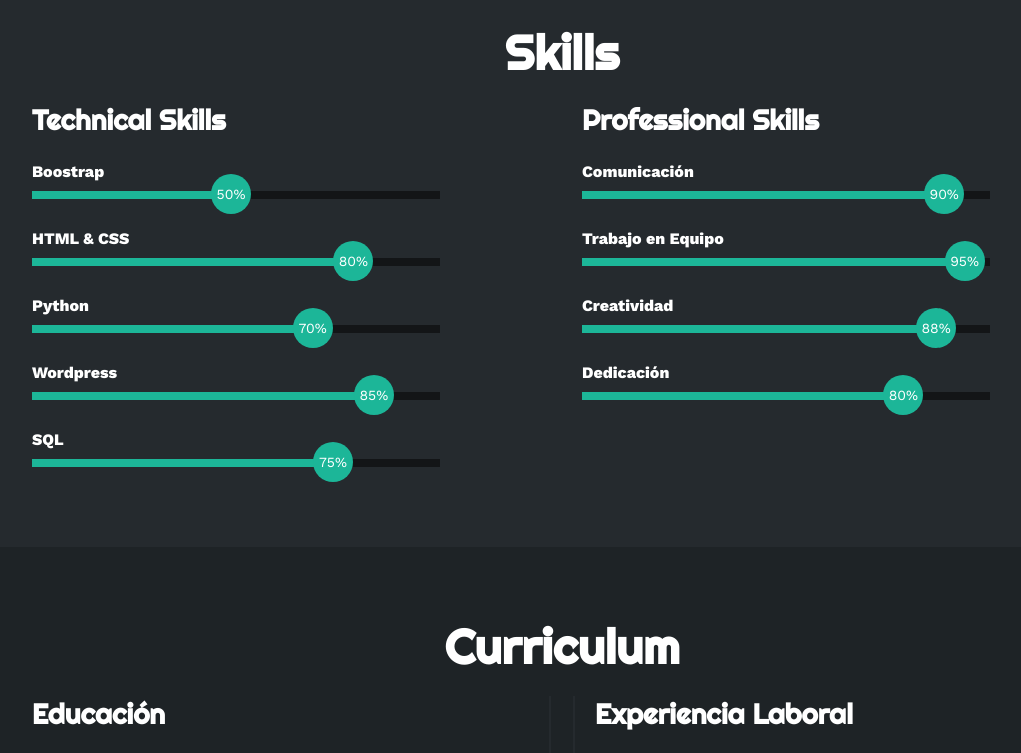
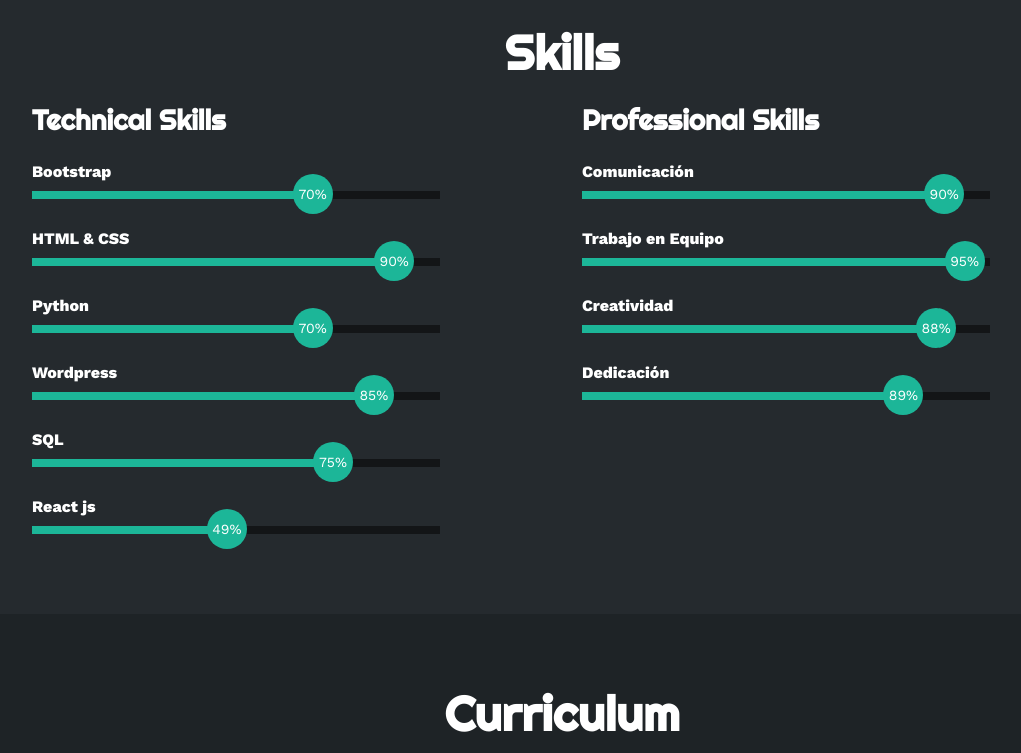
Before and after one commit to AndreaC05/portafolio.github.io, a plain HTML site: page index.html in a window 1280 px wide. Shown: the part 1487-2240 px from the top of the page, without its empty margins (78-1099 px from the left). Drawn offline with nearby package versions, Linux system fonts and the light colour scheme.

Commit message:
Add files via upload

```diff
--- a/estilo.css
+++ b/estilo.css
@@ -58,8 +58,8 @@ html{
 }
 /* SECCION I N I C I O */
 .inicio{
-	background: linear-gradient(to top, rgba(30,35,38,.8), rgba(30,35,38,1)),
-	url(img/fondo.jpg);
+	background: linear-gradient(to top, rgba(30,35,38,.4), rgba(30,35,38,1)),
+	url(img/fondo.png);
 	background-size: cover;
 	height: 100vh;
 	color: #fff;
@@ -274,7 +274,7 @@ html{
 }
 @keyframes boostrap{
 	0%{width: 0%;}
-	100%{width: 50%;}
+	100%{width: 70%;}
 }
 .skills .skill .htmlcss{
 	width: 0%;
@@ -282,7 +282,7 @@ html{
 }
 @keyframes htmlcss{
 	0%{width: 0%;}
-	100%{width: 80%;}
+	100%{width: 90%;}
 }
 .skills .skill .python{
 	width: 0%;
@@ -307,6 +307,14 @@ html{
 @keyframes sql{
 	0%{width: 0%;}
 	100%{width: 75%;}
+}
+.skills .skill .reactjs{
+	width: 0%;
+	animation: 2s reactjs forwards;
+}
+@keyframes reactjs{
+	0%{width: 0%;}
+	100%{width: 49%;}
 }
 .skills .skill .comunicacion{
 	width: 0%;
--- a/index.html
+++ b/index.html
@@ -51,7 +51,7 @@
 	<section id="sobremi" class="sobremi">
 		<div class="contenido-seccion">
 			<h2>Sobre Mí</h2>
-			<p><span>Hola, soy Andrea Aguirre.</span> Como estudiante de Ingeniería de software, estoy comprometida con el desarrollo de soluciones tecnológicas innovadoras y eficientes. Mi pasión por la tecnología y la programación me ha llevado a buscar oportunidades para aprender y mejorar mis habilidades constantemente. Me considero una persona proactiva y con capacidad para trabajar en equipo, por lo que me permite colaborar con otros profesionales para alcanzar objetivos comunes. Mi objetivo a largo plazo es convertirme en un desarrollador de software de alto nivel, capaz de abordar los desafíos tecnológicos más complejos y ofrecer soluciones innovadoras y efectivas para mejorar la calidad de vida de las personas.</p>
+			<p><span>Hola, soy Andrea Aguirre.</span> Como desarrolladora de software y con estudios de Ingeniería de software con Inteligencia Artificial, estoy comprometida con el desarrollo de soluciones tecnológicas innovadoras y eficientes. Mi pasión por la tecnología y la programación me ha llevado a buscar oportunidades para aprender y mejorar mis habilidades constantemente. Me considero una persona proactiva y con capacidad para trabajar en equipo, por lo que me permite colaborar con otros profesionales para alcanzar objetivos comunes. Mi objetivo a largo plazo es convertirme en un desarrollador de software de alto nivel, capaz de abordar los desafíos tecnológicos más complejos y ofrecer soluciones innovadoras y efectivas para mejorar la calidad de vida de las personas.</p>
 
 			<div class="fila">
 				<!-- Datos personales -->
@@ -112,10 +112,10 @@
 				<div class="col">
 					<h3>Technical Skills</h3>
 					<div class="skill">
-						<span>Boostrap</span>
+						<span>Bootstrap</span>
 						<div class="barra-skill">
 							<div class="progreso">
-								<span>50%</span>
+								<span>70%</span>
 							</div>
 						</div>
 					</div>
@@ -123,7 +123,7 @@
 						<span>HTML & CSS</span>
 						<div class="barra-skill">
 							<div class="progreso">
-								<span>80%</span>
+								<span>90%</span>
 							</div>
 						</div>
 					</div>
@@ -148,6 +148,14 @@
 						<div class="barra-skill">
 							<div class="progreso">
 								<span>75%</span>
+							</div>
+						</div>
+					</div>
+					<div class="skill">
+						<span>React js</span>
+						<div class="barra-skill">
+							<div class="progreso">
+								<span>49%</span>
 							</div>
 						</div>
 					</div>
@@ -184,7 +192,7 @@
 						<span>Dedicación</span>
 						<div class="barra-skill">
 							<div class="progreso">
-								<span>80%</span>
+								<span>89%</span>
 							</div>
 						</div>
 					</div>
@@ -242,20 +250,20 @@
 		<div class="contenido-seccion">
 			<h2>Portafolio</h2>
 			<div class="galeria">
-				<div class="proyecto">
+				<!-- <div class="proyecto">
 					<img src="img/pro1.png" alt="">
 					<div class="overlay">
 						<h3>Mantenimiento de Alumnos</h3>
 						<p>BOOSTRAP & PHP</p>
 					</div>
-				</div>
-				<div class="proyecto">
+				</div> -->
+				<!-- <div class="proyecto">
 					<img src="img/pro2.png" alt="">
 					<div class="overlay">
 						<h3>Mantenimiento de Usuarios</h3>
 						<p>BOOSTRAP & PHP</p>
 					</div>
-				</div>
+				</div> -->
 				<div class="proyecto">
 					<img src="img/pro3.png" alt="">
 					<div class="overlay">
@@ -270,13 +278,13 @@
 						<p>HTML, CSS, BOOSTRAP & PHP</p>
 					</div>
 				</div>
-				<div class="proyecto">
+				<!-- <div class="proyecto">
 					<img src="img/pro6.jpeg" alt="">
 					<div class="overlay">
 						<h3>MACD'S</h3>
 						<p>HTML & CSS</p>
 					</div>
-				</div>
+				</div> -->
 				<div class="proyecto">
 					<img src="img/pro4.jpeg" alt="">
 					<div class="overlay">
@@ -334,6 +342,8 @@
 				<a href="https://www.linkedin.com/in/andrea-celeste-aguirre-ruiz-27455b272/"><i class="fa-brands fa-linkedin-in"></i></a>
 				<a href="https://github.com/AndreaC05"><i class="fa-brands fa-github"></i></a>
 			</div>
+
+			<p>&copy; 2023 Celeste. All rights reserved</p>
 	</footer>
 
 	<script src="script.js"></script>
--- a/script.js
+++ b/script.js
@@ -27,10 +27,11 @@ function efectoHabilidades(){
 		habilidades[2].classList.add("python");
 		habilidades[3].classList.add("wordpress");
 		habilidades[4].classList.add("sql");
-		habilidades[5].classList.add("comunicacion");
-		habilidades[6].classList.add("trabajo");
-		habilidades[7].classList.add("creatividad");
-		habilidades[8].classList.add("dedicacion");
+		habilidades[5].classList.add("reactjs");
+		habilidades[6].classList.add("comunicacion");
+		habilidades[7].classList.add("trabajo");
+		habilidades[8].classList.add("creatividad");
+		habilidades[9].classList.add("dedicacion");
 	}
 }
 //detecto el strolling para aplicar la animacion de la barra de habilidades
@@ -40,7 +41,7 @@ window.onscroll = function(){
 
 document.getElementById('btn-descargar').addEventListener('click', function() {
     var link = document.createElement('a');
-    link.href = 'https://drive.google.com/file/d/1E1rbH_44SHEeBGWbI6pT4_2pzUCVnirT/view?usp=sharing';
+    link.href = 'https://drive.google.com/file/d/1e-0Ic1AkIqK4TL2oqOVhoEWFOmbAROV8/view?usp=drive_link';
     link.download = 'Andrea_Aguirre_Ruiz_CV.pdf';
     link.target = '_blank';
     document.body.appendChild(link);
```
Also changed, not shown: 1 other file.
